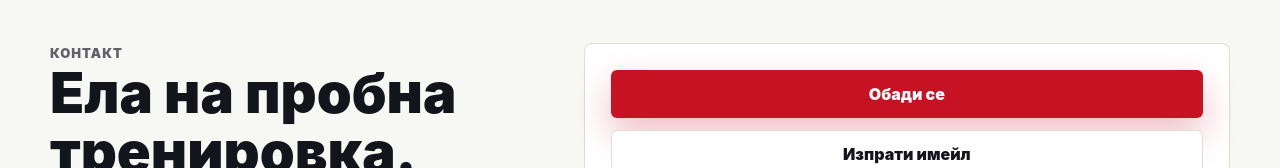
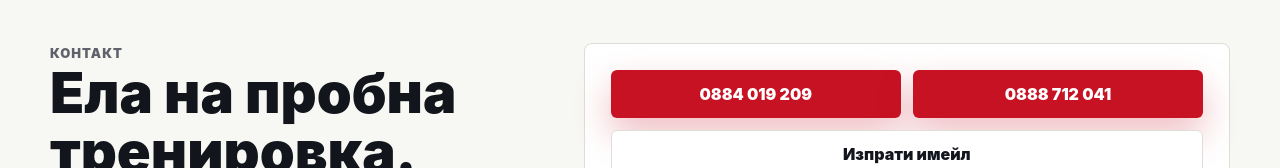
Before and after one commit to ninkov/sporten-club-box-cska, a React (Vite) app: page /kontakti in a window 1280 px wide. Shown: the part 122-290 px from the top of the page. Built offline with nearby package versions, Linux system fonts and the light colour scheme.

Commit message:
Update contact actions and visual details

```diff
--- a/src/components/ContactSection.jsx
+++ b/src/components/ContactSection.jsx
@@ -15,9 +15,14 @@ function ContactSection() {
         </p>
       </div>
       <div className="contact-card">
-        <a className="primary-button" href="tel:+359000000000">
-          Обади се
-        </a>
+        <div className="contact-phone-actions" aria-label="Телефони за контакт">
+          <a className="primary-button" href="tel:+359884019209">
+            0884 019 209
+          </a>
+          <a className="primary-button" href="tel:+359888712041">
+            0888 712 041
+          </a>
+        </div>
         <a className="secondary-button" href="mailto:club@example.com">
           Изпрати имейл
         </a>
--- a/src/components/Hero.jsx
+++ b/src/components/Hero.jsx
@@ -11,7 +11,7 @@ function Hero() {
         <p className="eyebrow">София • бокс • дисциплина</p>
         <h1>Спортен клуб бокс ЦСКА</h1>
         <p className="lead">
-          Базов клубен сайт за тренировки по бокс, групи за начинаещи и напреднали,
+          Клуб за тренировки по бокс, групи за начинаещи и напреднали,
           състезателна подготовка и контакт с клуба.
         </p>
         <div className="hero-actions">
--- a/src/index.css
+++ b/src/index.css
@@ -648,6 +648,13 @@ main {
   border: 1px solid var(--border);
 }
 
+.contact-phone-actions {
+  width: 100%;
+  display: grid;
+  grid-template-columns: repeat(2, minmax(0, 1fr));
+  gap: 12px;
+}
+
 .contact-card .primary-button,
 .contact-card .secondary-button {
   width: 100%;
```
